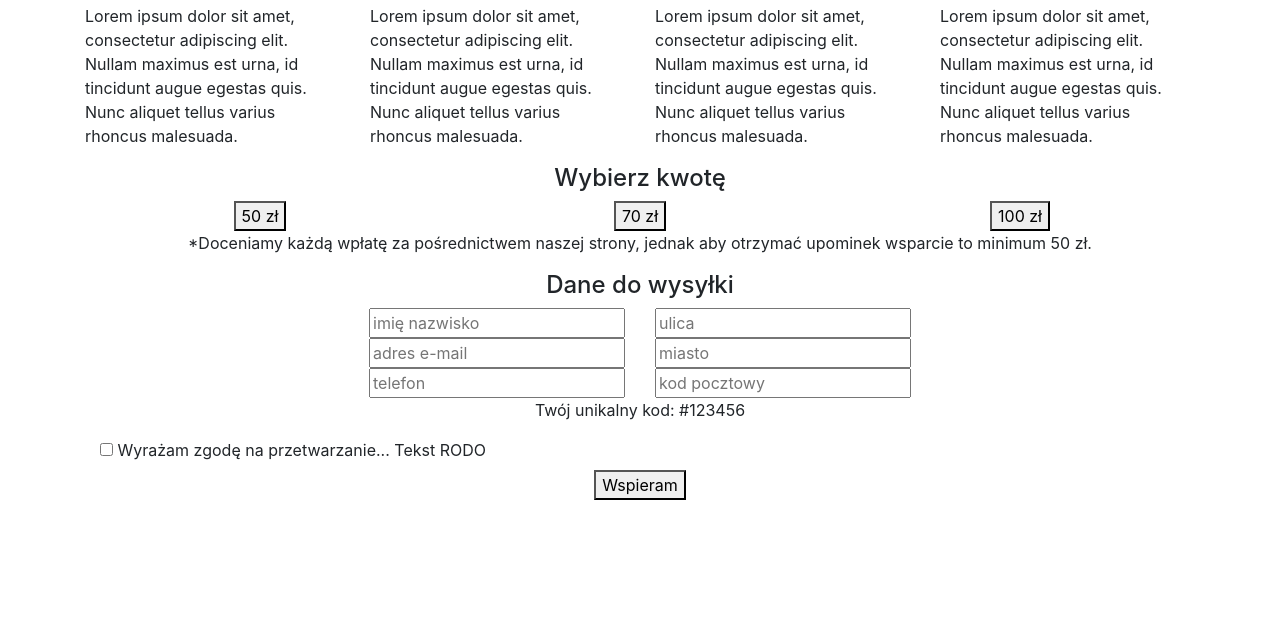
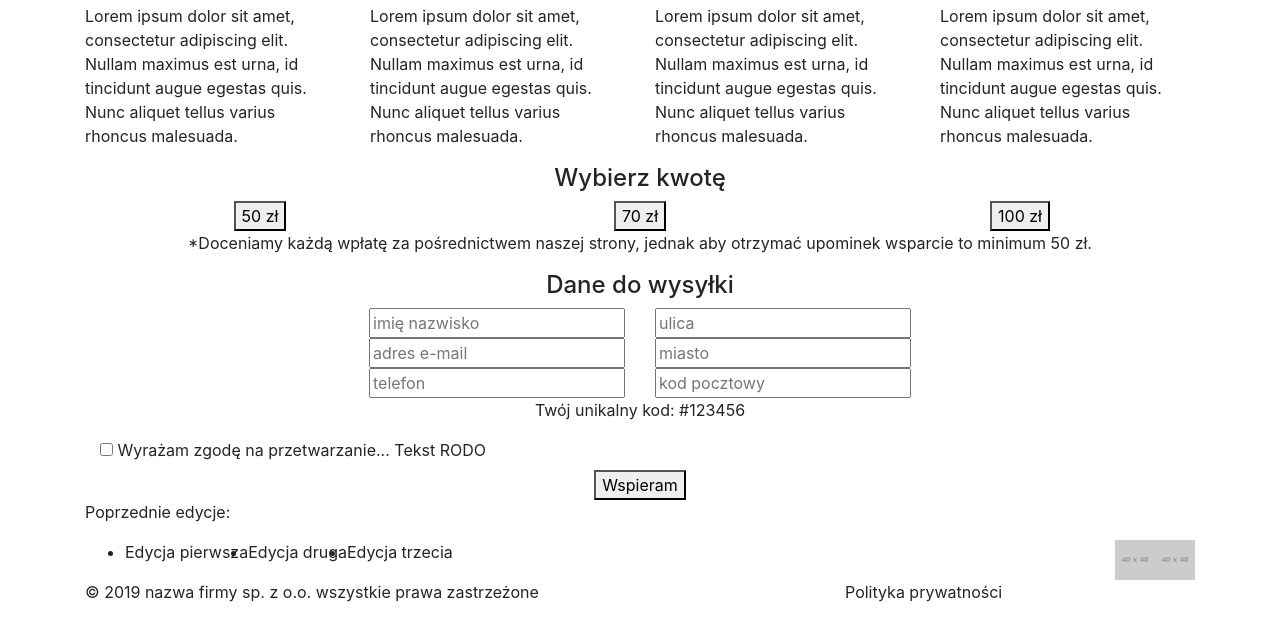
Before and after one commit to SztefkoKamil/ArtGroup-task, a website built with webpack: page src/index.html in a window 1280 px wide. Shown: the part 394-1014 px from the top of the page. Before the commit the page ends 894 px from the top, so only its background shows below. Built offline with nearby package versions, Linux system fonts and the light colour scheme; placeholder pictures from the web are drawn by us.

Commit message:
Add footer structure with content

```diff
--- a/src/index.html
+++ b/src/index.html
@@ -157,7 +157,42 @@
   </section>
 
   <footer>
+    <div class="container">
 
+      <div class="row">
+        <div class="col-12">
+          <p>Poprzednie edycje:</p>
+        </div>
+      </div>
+
+      <div class="row">
+        <div class="col-12 col-md-8">
+          <ul class="d-flex">
+            <li>Edycja pierwsza</li>
+            <li>Edycja druga</li>
+            <li>Edycja trzecia</li>
+          </ul>
+        </div>
+        <div class="col-12 col-md-4 d-flex justify-content-center justify-content-md-end">
+          <a href="">
+            <img src="https://via.placeholder.com/40x40" alt="">
+          </a>
+          <a href="">
+            <img src="https://via.placeholder.com/40x40" alt="">
+          </a>
+        </div>
+      </div>
+
+      <div class="row">
+        <div class="col-12 col-md-8">
+          <p>© 2019 nazwa firmy sp. z o.o. wszystkie prawa zastrzeżone</p>
+        </div>
+        <div class="col-12 col-md-4">
+          <p>Polityka prywatności</p>
+        </div>
+      </div>
+
+    </div>
   </footer>
 </body>
 </html>
```
